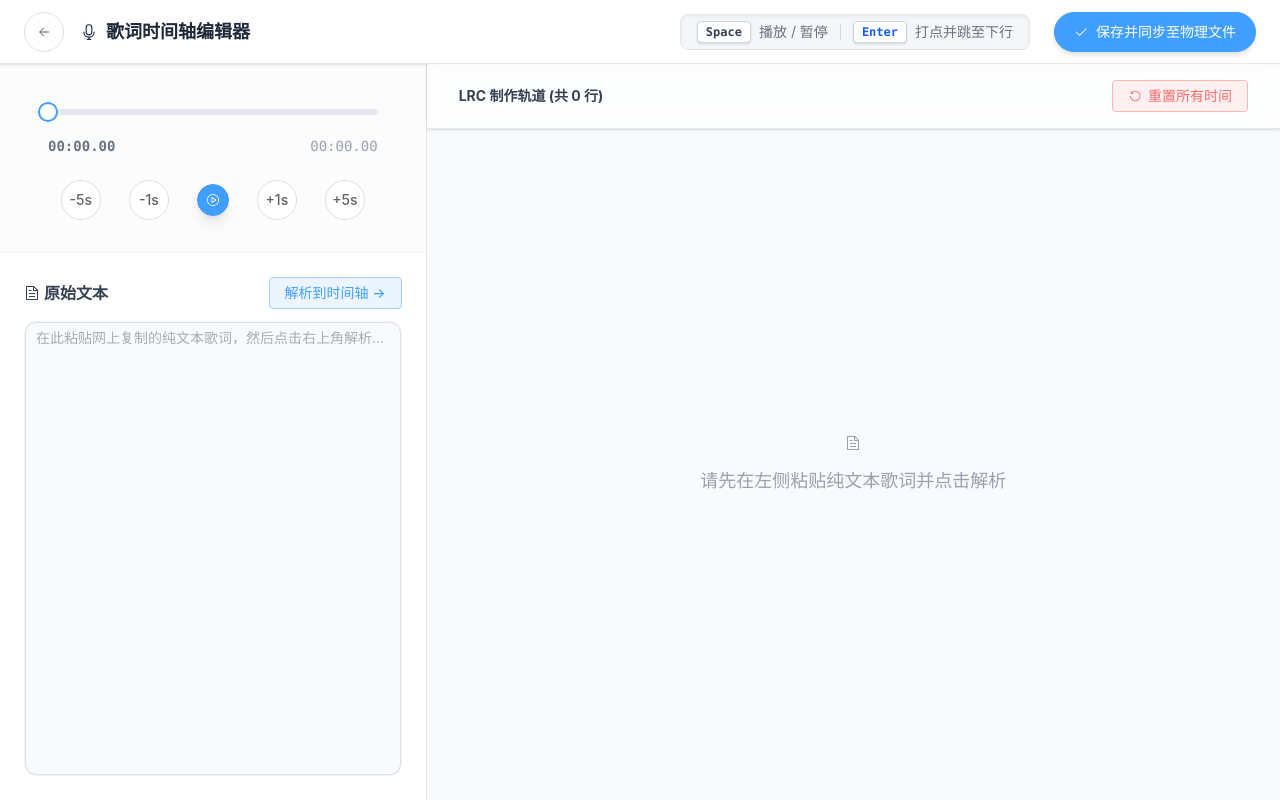
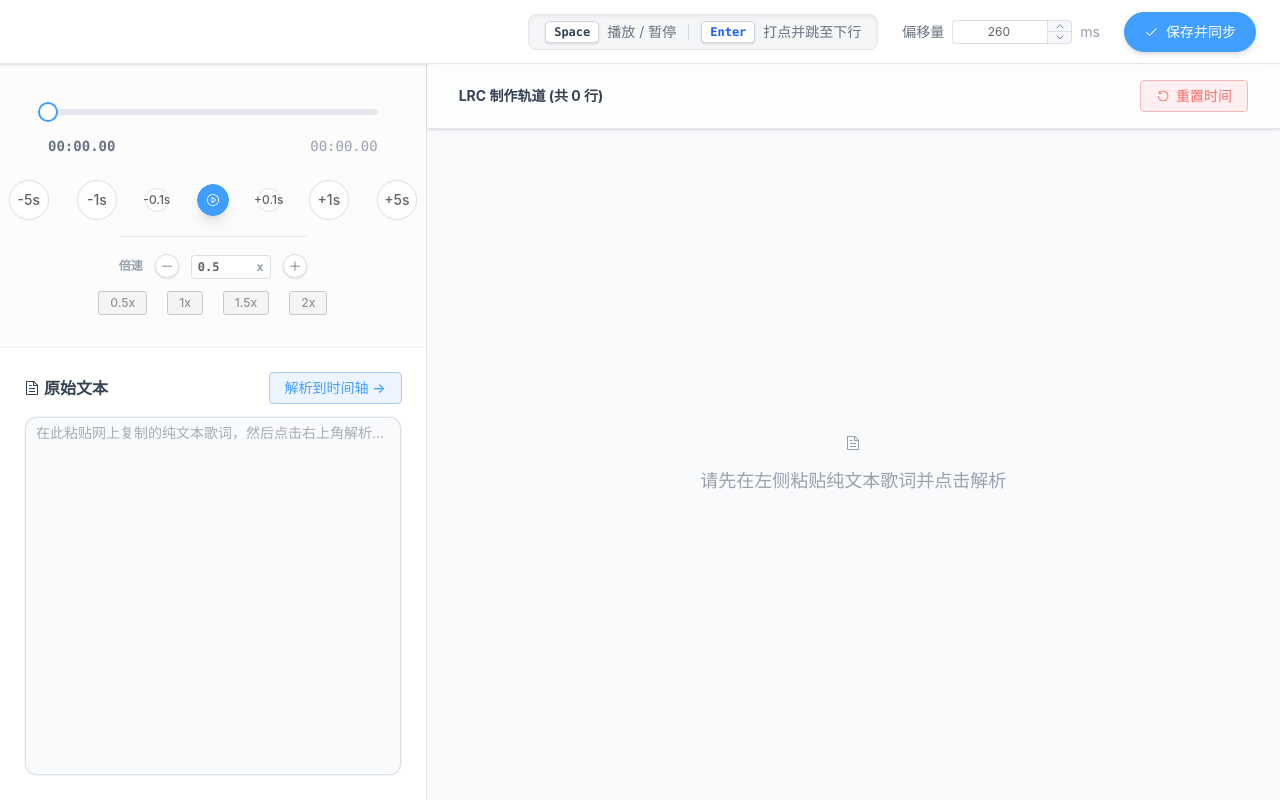
Before and after one commit to yedadtop/NasMusic, a Vue app in the folder frontned/: page /lrc-editor in a window 1280 px wide. Built offline with nearby package versions, Linux system fonts and the light colour scheme; the HTML template or start-up script is replaced by a standard one.

Commit message:
feat(LrcEditor): 添加播放倍速控制和时间偏移功能
- 新增播放倍速控制组件，支持0.1x-2.0x调整
- 添加时间偏移量设置，补偿音频延迟
- 实现歌词行删除/撤销功能
- 优化时间打点逻辑，跳过已删除行
- 精简UI文字，调整按钮布局

```diff
--- a/frontned/src/views/LrcEditor.vue
+++ b/frontned/src/views/LrcEditor.vue
@@ -2,11 +2,6 @@
   <div class="h-screen w-full flex flex-col bg-gray-50 overflow-hidden font-sans">
     <header class="h-16 bg-white border-b border-gray-200 flex items-center justify-between px-6 shrink-0 z-10 shadow-sm">
       <div class="flex items-center space-x-4">
-        <el-button @click="goBack" circle size="large" :icon="Back" />
-        <h1 class="text-lg font-bold text-gray-800 flex items-center">
-          <el-icon class="mr-2 text-blue-500"><Microphone /></el-icon>
-          歌词时间轴编辑器
-        </h1>
         <span v-if="track" class="text-sm text-gray-500 bg-gray-100 px-3 py-1 rounded-full border border-gray-200">
           当前编辑: {{ track.title }} - {{ track.artist_name }}
         </span>
@@ -24,8 +19,21 @@
             打点并跳至下行
           </span>
         </div>
+        <div class="flex items-center space-x-2 text-sm text-gray-500">
+          <span class="shrink-0">偏移量</span>
+          <el-input-number
+            v-model="timeOffsetMs"
+            :min="0"
+            :max="5000"
+            :step="10"
+            size="small"
+            controls-position="right"
+            class="w-28"
+          />
+          <span class="text-gray-400">ms</span>
+        </div>
         <el-button type="primary" size="large" :icon="Check" :loading="saving" @click="saveLyrics" round class="px-6 font-bold shadow-md">
-          保存并同步至物理文件
+          保存并同步
         </el-button>
       </div>
     </header>
@@ -51,13 +59,43 @@
           <div class="flex items-center justify-center space-x-4 mt-2">
             <el-button size="large" circle @click="seekRelative(-5)" title="快退5秒" class="hover:border-blue-300 hover:text-blue-500 font-bold">-5s</el-button>
             <el-button size="large" circle @click="seekRelative(-1)" title="微调后退1秒" class="hover:border-blue-300 hover:text-blue-500">-1s</el-button>
+            <el-button size="small" circle @click="seekRelative(-0.1)" title="微调后退0.1秒" class="hover:border-blue-300 hover:text-blue-500">-0.1s</el-button>
 
             <el-button circle type="primary" @click="togglePlay" class="w-16 h-16 shadow-lg transform transition hover:scale-110 active:scale-95">
               <el-icon class="text-3xl"><component :is="isPlaying ? VideoPause : VideoPlay" /></el-icon>
             </el-button>
 
+            <el-button size="small" circle @click="seekRelative(0.1)" title="微调前进0.1秒" class="hover:border-blue-300 hover:text-blue-500">+0.1s</el-button>
             <el-button size="large" circle @click="seekRelative(1)" title="微调前进1秒" class="hover:border-blue-300 hover:text-blue-500">+1s</el-button>
             <el-button size="large" circle @click="seekRelative(5)" title="快进5秒" class="hover:border-blue-300 hover:text-blue-500 font-bold">+5s</el-button>
+          </div>
+
+          <div class="flex items-center justify-center space-x-3 mt-4 pt-4 border-t border-gray-200">
+            <span class="text-xs text-gray-400 font-bold shrink-0">倍速</span>
+            <el-button size="small" circle @click="adjustPlaybackRate(-0.1)" :icon="Minus" class="shadow-sm" />
+            <div class="w-20 text-center">
+              <el-input
+                v-model.number="playbackRate"
+                type="number"
+                :min="0.1"
+                :max="2.0"
+                :step="0.1"
+                size="small"
+                @change="setPlaybackRate(playbackRate)"
+                class="text-center font-mono font-bold"
+              >
+                <template #suffix>
+                  <span class="text-xs text-gray-400">x</span>
+                </template>
+              </el-input>
+            </div>
+            <el-button size="small" circle @click="adjustPlaybackRate(0.1)" :icon="Plus" class="shadow-sm" />
+          </div>
+          <div class="flex items-center justify-center space-x-2 mt-3">
+            <el-button size="small" type="info" plain @click="setPlaybackRate(0.5)" class="text-xs px-3" :class="{'bg-blue-100 border-blue-400': playbackRate === 0.5}">0.5x</el-button>
+            <el-button size="small" type="info" plain @click="setPlaybackRate(1.0)" class="text-xs px-3" :class="{'bg-blue-100 border-blue-400': playbackRate === 1.0}">1x</el-button>
+            <el-button size="small" type="info" plain @click="setPlaybackRate(1.5)" class="text-xs px-3" :class="{'bg-blue-100 border-blue-400': playbackRate === 1.5}">1.5x</el-button>
+            <el-button size="small" type="info" plain @click="setPlaybackRate(2.0)" class="text-xs px-3" :class="{'bg-blue-100 border-blue-400': playbackRate === 2.0}">2x</el-button>
           </div>
         </div>
 
@@ -82,8 +120,10 @@
 
       <section class="flex-1 bg-gray-50 flex flex-col relative">
         <div class="px-8 py-4 border-b border-gray-200 bg-white/70 backdrop-blur flex justify-between items-center shadow-sm z-10 sticky top-0">
-          <span class="text-sm font-bold text-gray-700">LRC 制作轨道 (共 {{ lyrics.length }} 行)</span>
-          <el-button size="default" :icon="RefreshLeft" @click="resetTimes" type="danger" plain>重置所有时间</el-button>
+          <span class="text-sm font-bold text-gray-700">LRC 制作轨道 (共 {{ lyrics.filter(l => !l.deleted).length }} 行)</span>
+          <div class="flex items-center space-x-3">
+            <el-button size="default" :icon="RefreshLeft" @click="resetTimes" type="danger" plain>重置时间</el-button>
+          </div>
         </div>
 
         <div class="flex-1 overflow-y-auto p-8 custom-scrollbar" ref="lrcListRef">
@@ -101,6 +141,8 @@
               'group flex items-center p-3 mb-3 rounded-xl transition-all duration-300 border-2 cursor-pointer',
               editIndex === index
                 ? 'bg-blue-50 border-blue-400 shadow-md transform scale-[1.01]'
+                : item.deleted
+                ? 'bg-gray-100 border-transparent opacity-40'
                 : 'bg-white border-transparent hover:border-blue-200 hover:shadow-sm'
             ]"
           >
@@ -109,6 +151,7 @@
                 v-model="item.timeStr"
                 size="default"
                 class="w-24 font-mono text-center"
+                :disabled="item.deleted"
                 @change="syncTimeFromStr(index)"
                 @focus="setEditIndex(index)"
                 :class="{'text-blue-600 font-bold': editIndex === index}"
@@ -120,13 +163,15 @@
                 v-model="item.text"
                 size="default"
                 class="w-full lrc-input text-lg"
+                :disabled="item.deleted"
                 :class="{'font-bold text-blue-600': playingIndex === index}"
                 @focus="setEditIndex(index)"
               />
             </div>
 
-            <div class="w-16 shrink-0 flex justify-end opacity-30 group-hover:opacity-100 transition-opacity" :class="{'opacity-100': editIndex === index}">
+            <div class="w-20 shrink-0 flex justify-end gap-2 opacity-30 group-hover:opacity-100 transition-opacity" :class="{'opacity-100': editIndex === index}">
               <el-button
+                v-if="!item.deleted"
                 size="large"
                 circle
                 type="primary"
@@ -134,6 +179,15 @@
                 @click.stop="previewLine(item.time)"
                 :icon="VideoPlay"
                 title="试听此行"
+              />
+              <el-button
+                size="large"
+                circle
+                :type="item.deleted ? 'warning' : 'danger'"
+                plain
+                @click.stop="item.deleted ? (lineRefs[index] && (lyrics[index].deleted = false)) : deleteLine(index)"
+                :icon="item.deleted ? Refresh : Delete"
+                :title="item.deleted ? '撤销删除' : '删除此行'"
               />
             </div>
           </div>
@@ -159,7 +213,7 @@
 import { ref, onMounted, onUnmounted, computed, nextTick } from 'vue'
 import { useRoute, useRouter } from 'vue-router'
 import { ElMessage } from 'element-plus'
-import { Back, Check, VideoPlay, VideoPause, RefreshLeft, Microphone, Document } from '@element-plus/icons-vue'
+import { Back, Check, VideoPlay, VideoPause, RefreshLeft, Document, Plus, Minus, Delete, Refresh } from '@element-plus/icons-vue'
 import request from '../api'
 
 const route = useRoute()
@@ -177,6 +231,9 @@ const saving = ref(false)
 // 🚨 核心分离：编辑光标与播放光标
 const editIndex = ref(-1)    // 当前等待被打点的行（高亮带边框）
 const playingIndex = ref(-1) // 当前正在播放的行（仅文字变蓝）
+const playbackRate = ref(0.5) // 播放倍速
+const deletedLines = ref([]) // 被删除的行（用于撤销）
+const timeOffsetMs = ref(260) // 时间偏移量（毫秒），用于补偿延迟
 
 const lrcListRef = ref(null)
 const lineRefs = ref([])
@@ -210,9 +267,9 @@ const parseRawText = () => {
   lyrics.value = lines.map(line => {
     const match = line.match(/^\[(\d{2}:?\d{2}\.\d{2,3})\](.*)/)
     if (match) {
-      return { time: strToSeconds(match[1]), timeStr: match[1], text: match[2].trim() }
+      return { time: strToSeconds(match[1]), timeStr: match[1], text: match[2].trim(), deleted: false }
     }
-    return { time: 0, timeStr: '00:00.00', text: line.trim() }
+    return { time: 0, timeStr: '00:00.00', text: line.trim(), deleted: false }
   })
 
   // 解析完成后，光标默认停留在第一行
@@ -258,6 +315,21 @@ const seekRelative = (delta) => {
   currentTime.value = newTime
 }
 
+const adjustPlaybackRate = (delta) => {
+  const newRate = Math.max(0.1, Math.min(2.0, playbackRate.value + delta))
+  playbackRate.value = parseFloat(newRate.toFixed(1))
+  if (audioRef.value) {
+    audioRef.value.playbackRate = playbackRate.value
+  }
+}
+
+const setPlaybackRate = (rate) => {
+  playbackRate.value = rate
+  if (audioRef.value) {
+    audioRef.value.playbackRate = rate
+  }
+}
+
 const onMetadataLoaded = () => {
   duration.value = audioRef.value.duration
 }
@@ -289,18 +361,26 @@ const scrollToLine = async (index) => {
   }
 }
 
-// ⭐ 核心逻辑：记录当前行，永远跳转下一行
+// ⭐ 核心逻辑：记录当前行，永远跳转下一行（跳过已删除的行）
 const stampTime = () => {
   if (!audioRef.value || editIndex.value === -1 || editIndex.value >= lyrics.value.length) return
 
-  const time = audioRef.value.currentTime
+  const rawTime = audioRef.value.currentTime
+  const offsetSeconds = timeOffsetMs.value / 1000
+  const time = Math.max(0, rawTime - offsetSeconds)
   lyrics.value[editIndex.value].time = time
   lyrics.value[editIndex.value].timeStr = formatTime(time)
 
-  // 打点后自动焦点移到下一行
+  // 打点后自动焦点移到下一行（跳过已删除的行）
   if (editIndex.value < lyrics.value.length - 1) {
-    editIndex.value++
-    scrollToLine(editIndex.value)
+    let nextIndex = editIndex.value + 1
+    while (nextIndex < lyrics.value.length && lyrics.value[nextIndex].deleted) {
+      nextIndex++
+    }
+    if (nextIndex < lyrics.value.length) {
+      editIndex.value = nextIndex
+      scrollToLine(editIndex.value)
+    }
   }
 }
 
@@ -311,6 +391,24 @@ const previewLine = (time) => {
       audioRef.value.play()
       isPlaying.value = true
     }
+  }
+}
+
+const deleteLine = (index) => {
+  const line = lyrics.value[index]
+  if (line && !line.deleted) {
+    line.deleted = true
+    deletedLines.value.push(index)
+    ElMessage.success('已删除，可撤销')
+  }
+}
+
+const undoDelete = () => {
+  if (deletedLines.value.length === 0) return
+  const lastIndex = deletedLines.value.pop()
+  if (lyrics.value[lastIndex]) {
+    lyrics.value[lastIndex].deleted = false
+    ElMessage.success('已撤销')
   }
 }
 
@@ -328,7 +426,7 @@ const saveLyrics = async () => {
   if (!track.value) return
 
   const lrcContent = lyrics.value
-    .filter(l => l.text) // 忽略空行
+    .filter(l => l.text && !l.deleted) // 忽略空行和已删除的行
     .map(l => `[${l.timeStr}]${l.text}`)
     .join('\n')
 
@@ -343,15 +441,12 @@ const saveLyrics = async () => {
     })
     ElMessage.success('歌词已成功保存并同步至音频文件！')
     rawText.value = lrcContent
+    deletedLines.value = []
   } catch (error) {
     ElMessage.error('保存失败，请检查网络')
   } finally {
     saving.value = false
   }
-}
-
-const goBack = () => {
-  router.back()
 }
 
 // 键盘事件劫持
```
